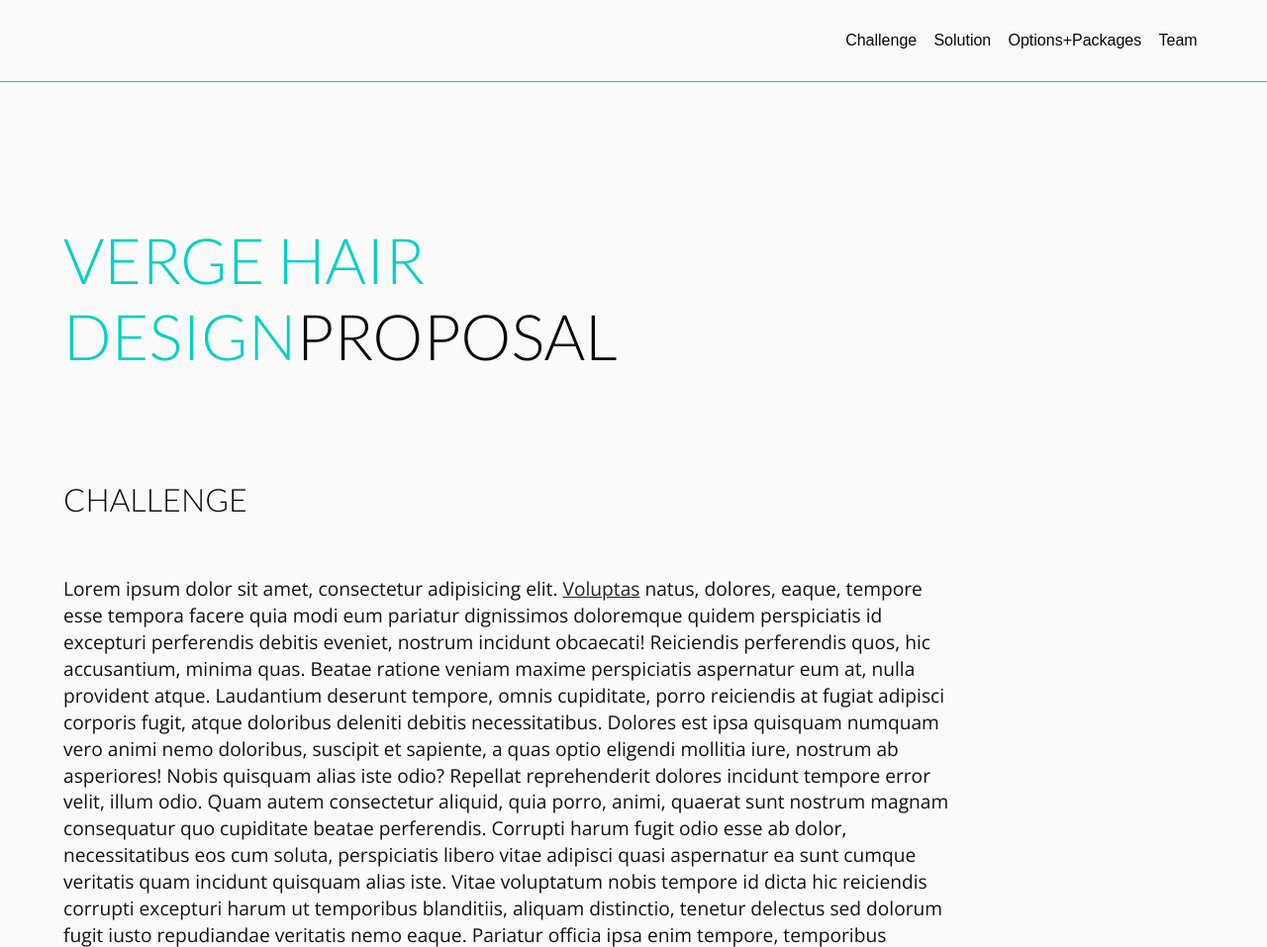
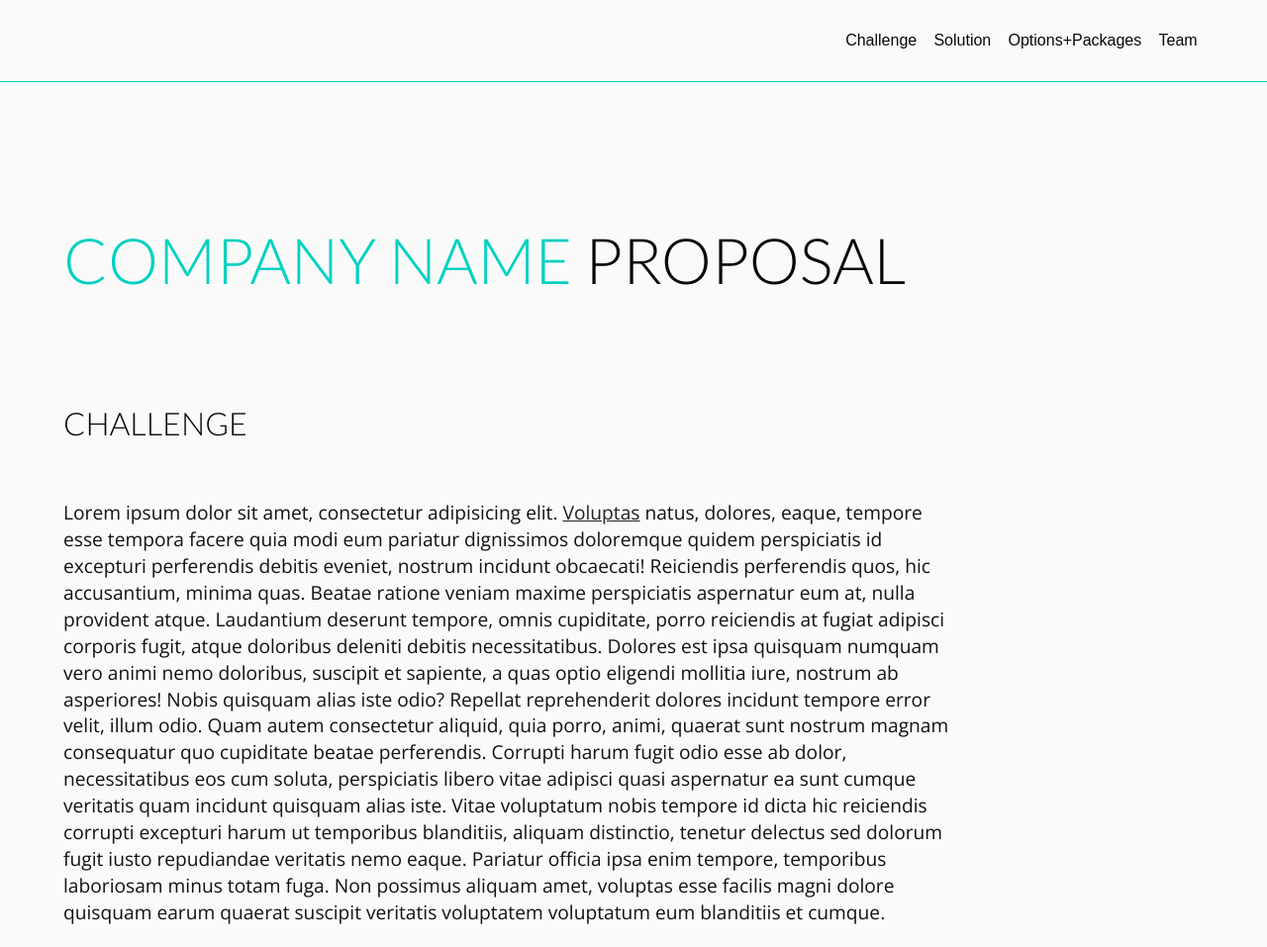
Before and after one commit to victoria-vaitekunas/proposaltemplate, a website: page index.html in a window 1280 px wide. Shown: the top 957 px of the page at 99% size. Drawn offline with nearby package versions, Linux system fonts and the light colour scheme.

Commit message:
cut out name :scissors: replace w anon

```diff
--- a/index.html
+++ b/index.html
@@ -27,7 +27,7 @@
 		</nav>
 	</header>
 	<div class="wrapper">
-		<h1><span class="teal">Verge Hair Design</span>Proposal</h1>
+		<h1><span class="teal">Company Name </span>Proposal</h1>
 		<section>
 			<a id="challenge"></a>
 			<h2>Challenge</h2>
```
